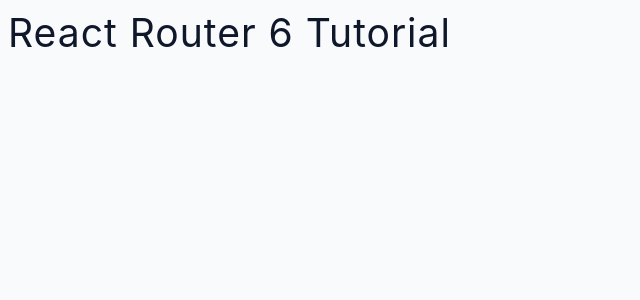
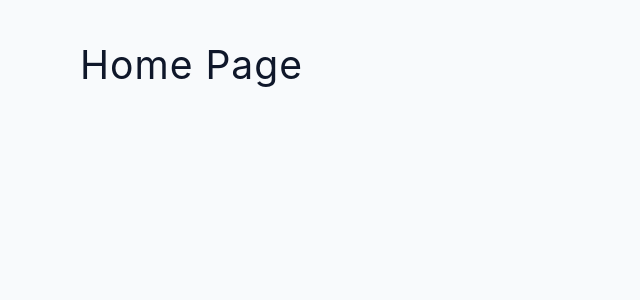
Before and after one commit to RahulRam12833/ReactRouterApp, a React (Create React App) app: page / in a window 1280 px wide. Shown: the top 300 px of the page, without its empty margins (0-640 px from the left). Built offline with nearby package versions, Linux system fonts and the light colour scheme.

Commit message:
Created the Router component

```diff
--- a/src/App.js
+++ b/src/App.js
@@ -1,5 +1,15 @@
+import {BrowserRouter, Routes,Route} from 'react-router-dom'
+import Home from './pages/Home';
+import About from './pages/About';
+import Products from './pages/Products';
 function App() {
-  return <h2>React Router 6 Tutorial</h2>;
+  return <BrowserRouter>
+  <Routes>
+    <Route path="/" element={<Home/>}/>
+    <Route path="/about" element={<About/>}/>
+    <Route path="/products" element={<Products/>}/>
+    </Routes>
+    </BrowserRouter>
 }
 
 export default App;
```
